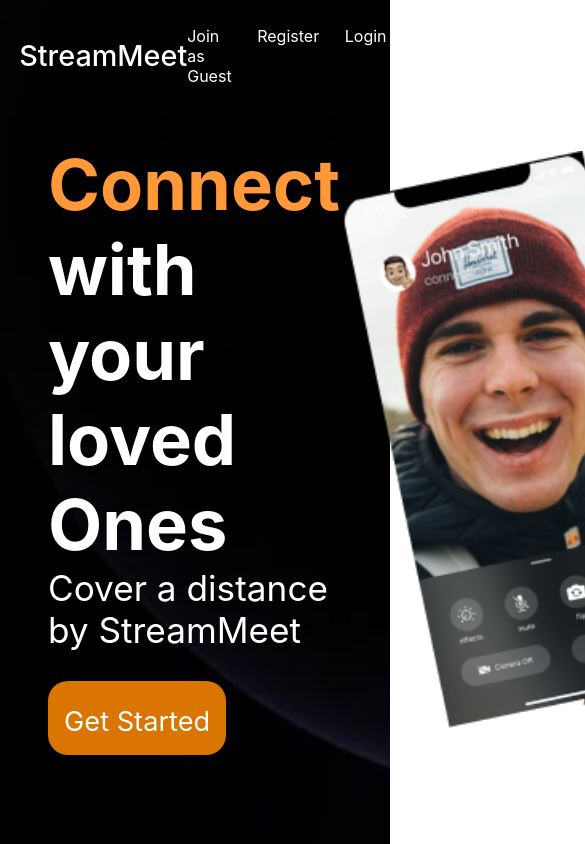
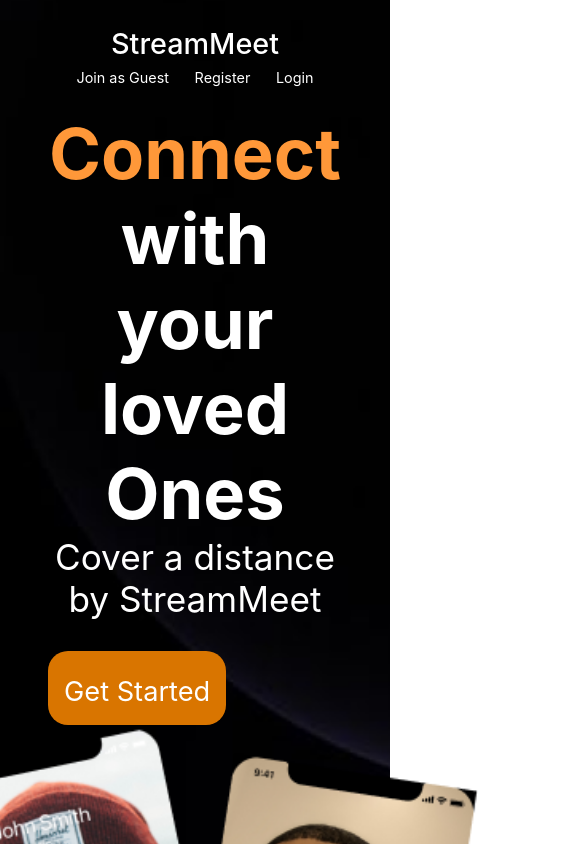
Before and after one commit to Yashpalsinh1775/StreamMeet, a React (Create React App) app in the folder frontend/: page / in a window 390 px wide. Shown: the top 844 px of the page, 585 px wide, since content can reach past the window. Built offline with nearby package versions, Linux system fonts and the light colour scheme.

Commit message:
Update App.css

```diff
--- a/frontend/src/App.css
+++ b/frontend/src/App.css
@@ -162,3 +162,47 @@
   width: 100%;
   height: auto;
 }
+
+/* 📱 Responsive */
+@media (max-width: 900px) {
+  .landingMainContainer {
+    flex-direction: column;
+    text-align: center;
+  }
+
+  .landingText h1 {
+    font-size: 2.2rem;
+  }
+
+  .landingImage img {
+    max-width: 300px;
+  }
+
+  .navlist {
+    gap: 1rem;
+    font-size: 0.9rem;
+  }
+}
+
+@media (max-width: 500px) {
+  nav {
+    flex-direction: column;
+    gap: 0.5rem;
+  }
+
+  .landingText h1 {
+    font-size: 1.8rem;
+  }
+
+  .landingText p {
+    font-size: 1rem;
+  }
+
+  .getStartedBtn {
+    padding: 0.6rem 1rem;
+  }
+
+  .landingImage img {
+    max-width: 250px;
+  }
+}
```
